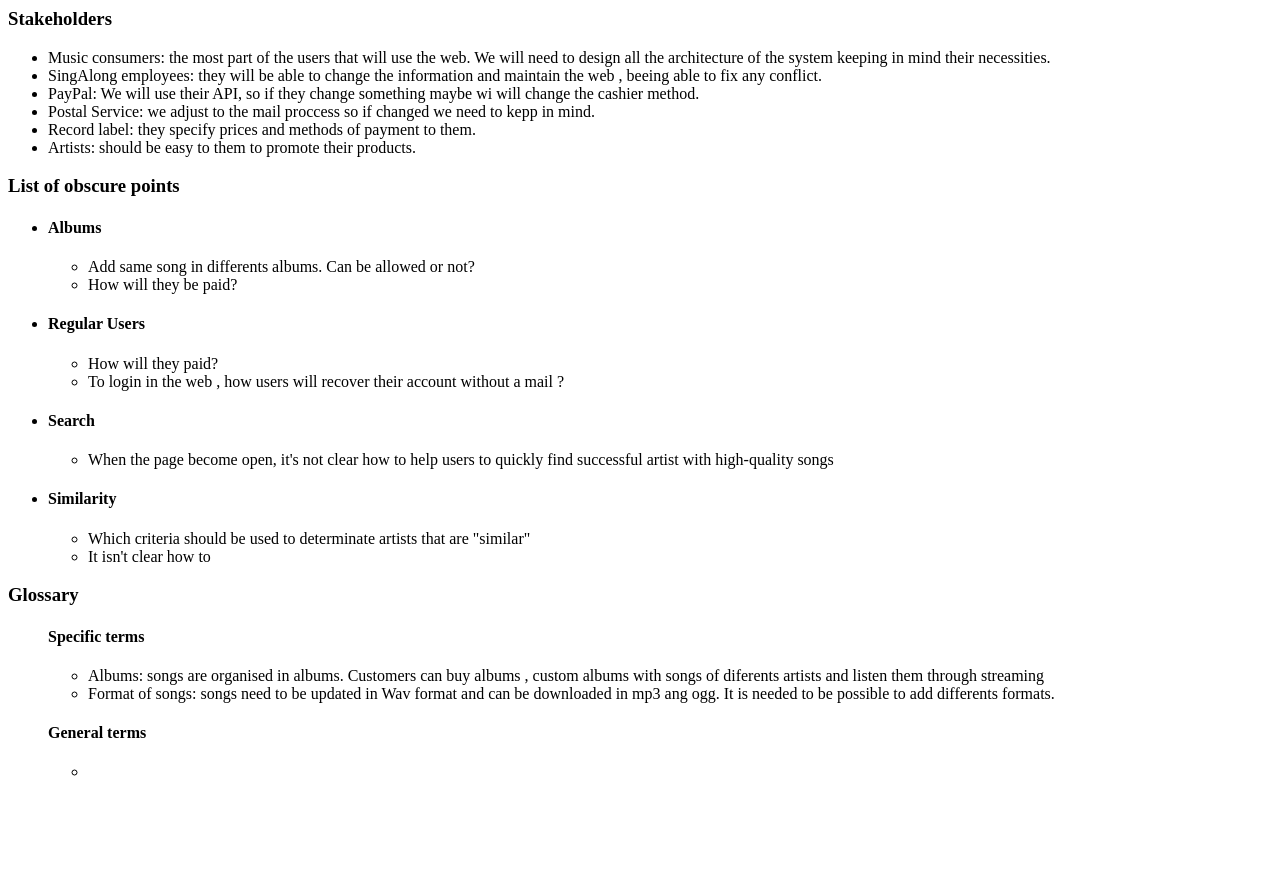
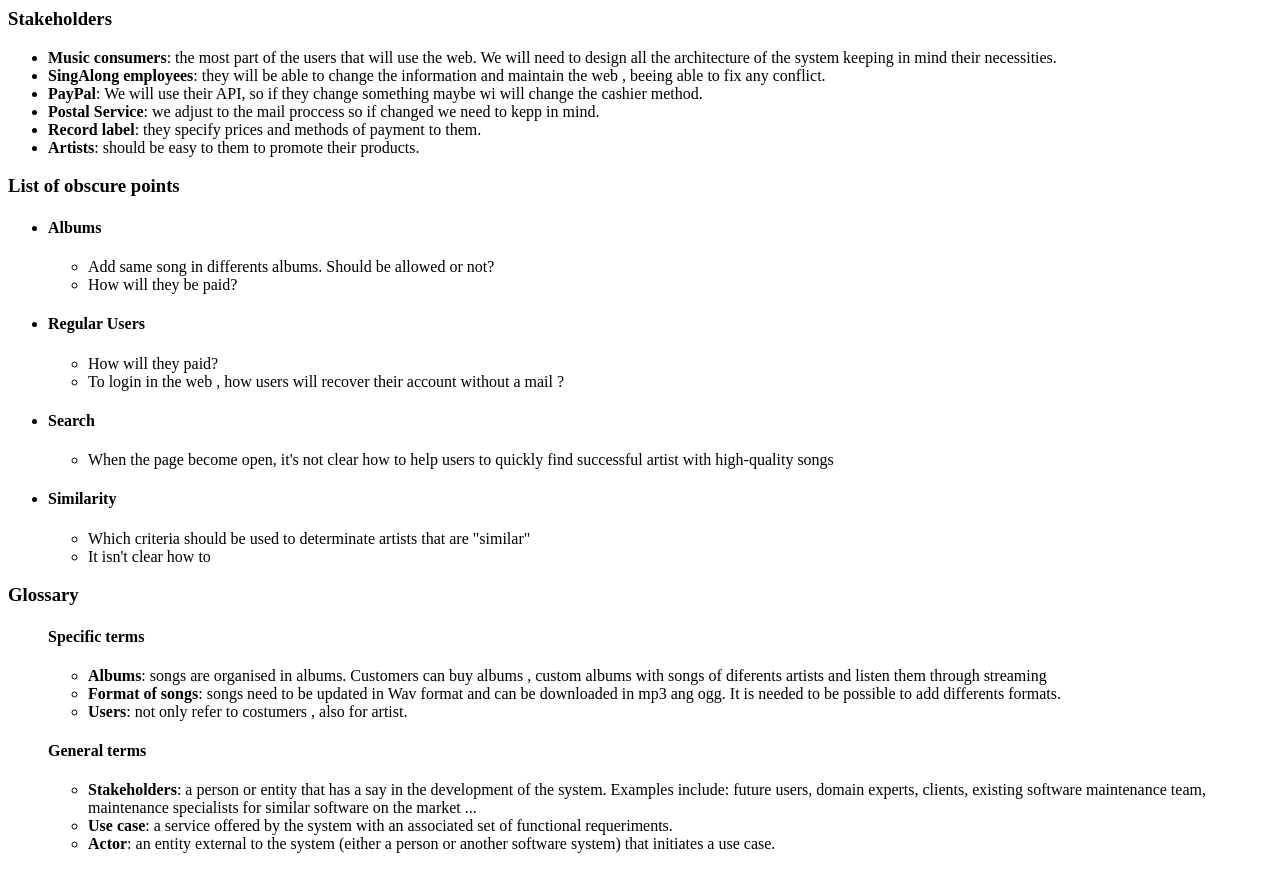
Before and after one commit to jorgealemangonzalez/SoftwareArchitecture, a plain HTML site: page doc/Seminars.html in a window 1280 px wide. Before the commit the page ends 800 px from the top, so only its background shows below. Drawn offline with Linux system fonts and the light colour scheme.

Commit message:
Seminar 1 done

```diff
--- a/doc/Seminars.html
+++ b/doc/Seminars.html
@@ -10,30 +10,30 @@
         </h3>
         <ul>
             <li>
-                Music consumers: the most part of the users that will use the web. We will need to design all the architecture of the system
+                <b>Music consumers</b>: the most part of the users that will use the web. We will need to design all the architecture of the system
                 keeping in mind their necessities.
             </li>
             <li>
-                SingAlong employees: they will be able to change the information and maintain the web , beeing able to fix any conflict.
+                <b>SingAlong employees</b>: they will be able to change the information and maintain the web , beeing able to fix any conflict.
             </li>
             <li>
-                PayPal: We will use their API, so if they change something maybe wi will change the cashier method.
+                <b>PayPal</b>: We will use their API, so if they change something maybe wi will change the cashier method.
             </li>
             <li>
-                Postal Service: we adjust to the mail proccess so if changed we need to kepp in mind.
+                <b>Postal Service</b>: we adjust to the mail proccess so if changed we need to kepp in mind.
             </li>
             <li>
-                Record label: they specify prices and methods of payment to them.
+                <b>Record label</b>: they specify prices and methods of payment to them.
             </li>
             <li>
-                Artists: should be easy to them to promote their products.
+                <b>Artists</b>: should be easy to them to promote their products.
             </li>
         </ul>
         <h3>List of obscure points</h3>
         <ul>
             <li><h4>Albums</h4></li>
             <ul>
-                <li>Add same song in differents albums. Can be allowed or not?</li>
+                <li>Add same song in differents albums. Should be allowed or not?</li>
                 <li>How will they be paid?</li>
             </ul>
             <li><h4>Regular Users</h4></li>
@@ -55,14 +55,18 @@
         <ul>
             <h4>Specific terms</h4>
             <ul>
-                <li>Albums: songs are organised in albums. Customers can buy albums , custom albums with songs of diferents artists
+                <li><b>Albums</b>: songs are organised in albums. Customers can buy albums , custom albums with songs of diferents artists
                     and listen them through streaming</li>
-                <li>Format of songs: songs need to be updated in Wav format and can be downloaded in mp3 ang ogg. It is needed to
+                <li><b>Format of songs</b>: songs need to be updated in Wav format and can be downloaded in mp3 ang ogg. It is needed to
                     be possible to add differents formats.</li>
+                <li><b>Users</b>: not only refer to costumers , also for artist.</li>
             </ul>
             <h4>General terms</h4>
             <ul>
-                <li></li>
+                <li><b>Stakeholders</b>: a person or entity that has a say in the development of the system. Examples include: future users, domain experts,
+                    clients, existing software maintenance team, maintenance specialists for similar software on the market ...</li>
+                <li><b>Use case</b>: a service offered by the system with an associated set of functional requeriments.</li>
+                <li><b>Actor</b>: an entity external to the system (either a person or another software system) that initiates a use case.</li>
             </ul>
         </ul>
     </body>
```
